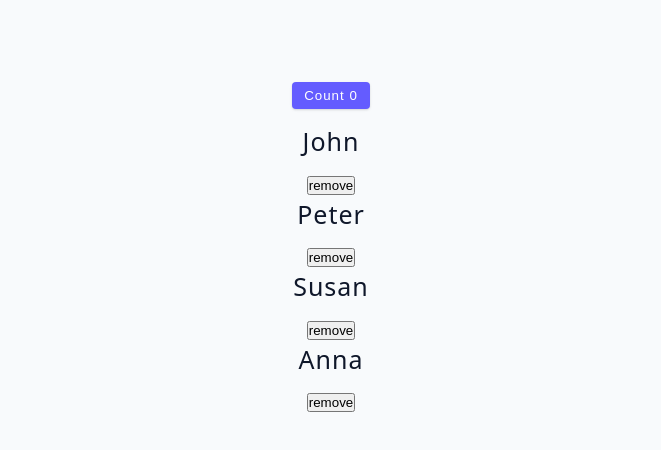
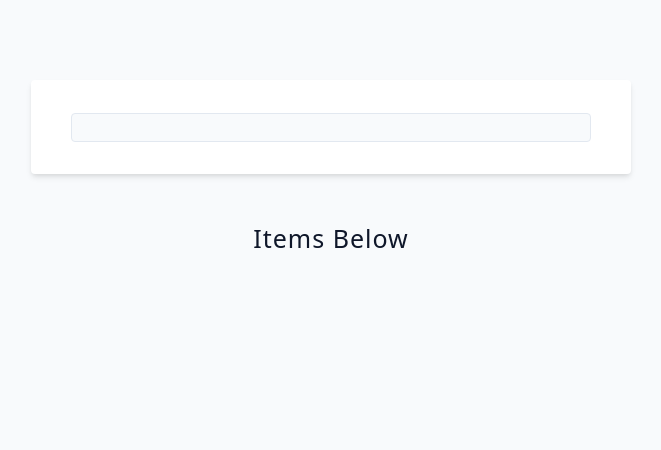
Before and after one commit to KayKongo/advanced-react, a React (Vite) app: page / in a window 1280 px wide. Shown: the top 450 px of the page, without its empty margins (309-970 px from the left). Built offline with nearby package versions, Linux system fonts and the light colour scheme.

Commit message:
feat: learnt about React.Memo(), useMemo, useCallback, and useTransition

```diff
--- a/src/App.jsx
+++ b/src/App.jsx
@@ -1,11 +1,9 @@
-import Starter from "./tutorial/11-performance/starter/03-hooks";
-// import Final from "./tutorial/02-useEffect/final/04-fetch-data";
+import Starter from "./tutorial/11-performance/starter/04-react-18";
 
 function App() {
   return (
     <div className="container">
       <Starter />
-      {/* <Final /> */}
     </div>
   );
 }
--- a/src/tutorial/11-performance/starter/03-hooks/List.jsx
+++ b/src/tutorial/11-performance/starter/03-hooks/List.jsx
@@ -12,4 +12,6 @@ const List = ({ people, removePerson }) => {
 };
 export default memo(List);
 
-// NOTE: React.memo checks for changes in the props of the component in its curly braces. If there's no change, it does not allow the said component to re-render.
+// NOTE: React.memo checks for changes in the props of the component in its braces/ brackets. If there's no change, it does not allow the said component to re-render.
+
+// React.memo memoizes a component
--- a/src/tutorial/11-performance/starter/03-hooks/index.jsx
+++ b/src/tutorial/11-performance/starter/03-hooks/index.jsx
@@ -33,4 +33,8 @@ const LowerState = () => {
     </section>
   );
 };
+
 export default LowerState;
+
+// useCallback memoizes an expensive function
+// useMemo memoizes a value or a function that returns a value (especially when the function contains an expensive calculation that you don't want to call too frequently)
--- a/src/tutorial/11-performance/starter/04-react-18/index.jsx
+++ b/src/tutorial/11-performance/starter/04-react-18/index.jsx
@@ -1,42 +1,51 @@
-import { useState } from 'react';
+import { useState, useTransition } from "react";
+
 const LatestReact = () => {
-  const [text, setText] = useState('');
+  const [text, setText] = useState("");
   const [items, setItems] = useState([]);
+  const [isPending, startTransition] = useTransition();
 
   const handleChange = (e) => {
     setText(e.target.value);
 
     // slow down CPU
-    // const newItems = Array.from({ length: 5000 }, (_, index) => {
-    //   return (
-    //     <div key={index}>
-    //       <img src='/vite.svg' alt='' />
-    //     </div>
-    //   );
-    // });
-    // setItems(newItems);
+    startTransition(() => {
+      const newItems = Array.from({ length: 5000 }, (_, index) => {
+        return (
+          <div key={index}>
+            <img src="/vite.svg" alt="" />
+          </div>
+        );
+      });
+      setItems(newItems);
+    });
   };
+
   return (
     <section>
-      <form className='form'>
+      <form className="form">
         <input
-          type='text'
-          className='form-input'
+          type="text"
+          className="form-input"
           value={text}
           onChange={handleChange}
         />
       </form>
       <h4>Items Below</h4>
 
+      {isPending ? (
+        <h4>Loading...</h4>
+      ) : (
         <div
           style={{
-          display: 'grid',
-          gridTemplateColumns: '1fr 1fr 1fr',
-          marginTop: '2rem',
+            display: "grid",
+            gridTemplateColumns: "1fr 1fr 1fr",
+            marginTop: "2rem",
           }}
         >
           {items}
         </div>
+      )}
     </section>
   );
 };
```
Also changed, not shown: src/tutorial/02-useEffect/starter/04-fetch-data.jsx (+4 -4 lines). Lines whose indentation alone changed are shown as unchanged.
